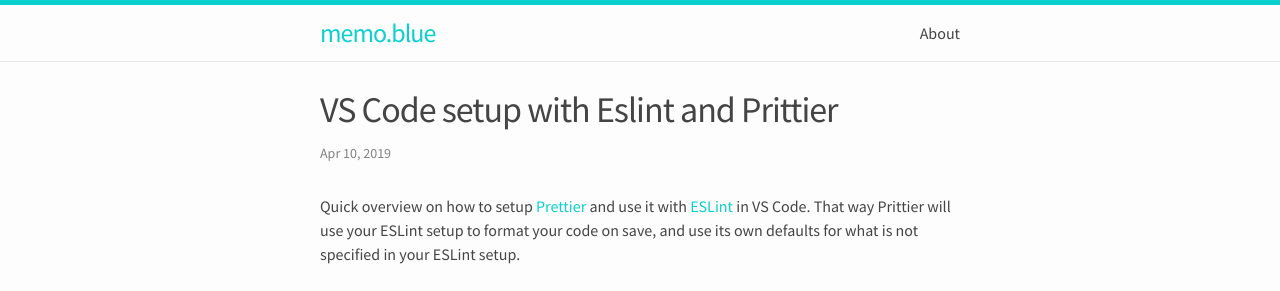
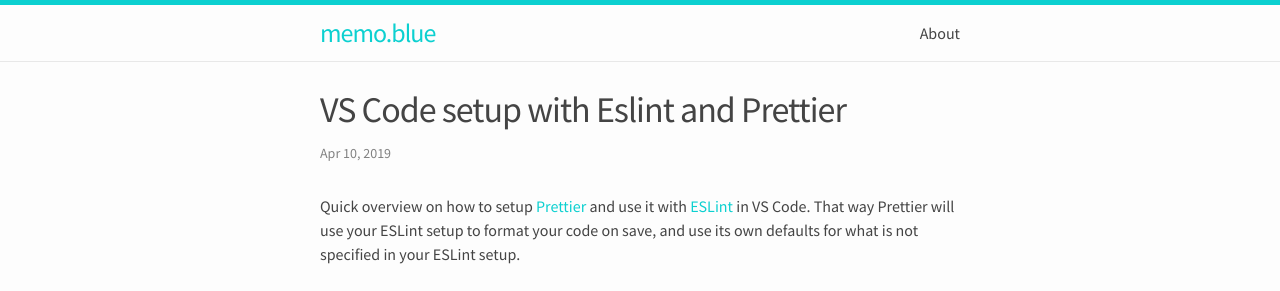
Before and after one commit to memoblue/memoblue.github.io, a Jekyll site: the page built from _posts/2019-04-10-prittier-eslint-vscode.md, in a window 1280 px wide. Shown: the top 291 px of the page. Built offline with Jekyll 4.4.1, drawn with Linux system fonts in a browser that asks for light colours.

Commit message:
more typos

```diff
--- a/_posts/2019-04-10-prittier-eslint-vscode.md
+++ b/_posts/2019-04-10-prittier-eslint-vscode.md
@@ -1,11 +1,11 @@
 ---
 layout: post
-title: "VS Code setup with Eslint and Prittier"
+title: "VS Code setup with Eslint and Prettier"
 date: 2019-04-10 08:37:56 -07:00
 tags: ["Coding", "JavaScript", "vscode", "Workflow"]
 ---
 
-Quick overview on how to setup [Prettier][1] and use it with [ESLint][2] in VS Code. That way Prittier will use your ESLint setup to format your code on save, and use its own defaults for what is not specified in your ESLint setup.
+Quick overview on how to setup [Prettier][1] and use it with [ESLint][2] in VS Code. That way Prettier will use your ESLint setup to format your code on save, and use its own defaults for what is not specified in your ESLint setup.
 
 ## Install ESLint
 
```
